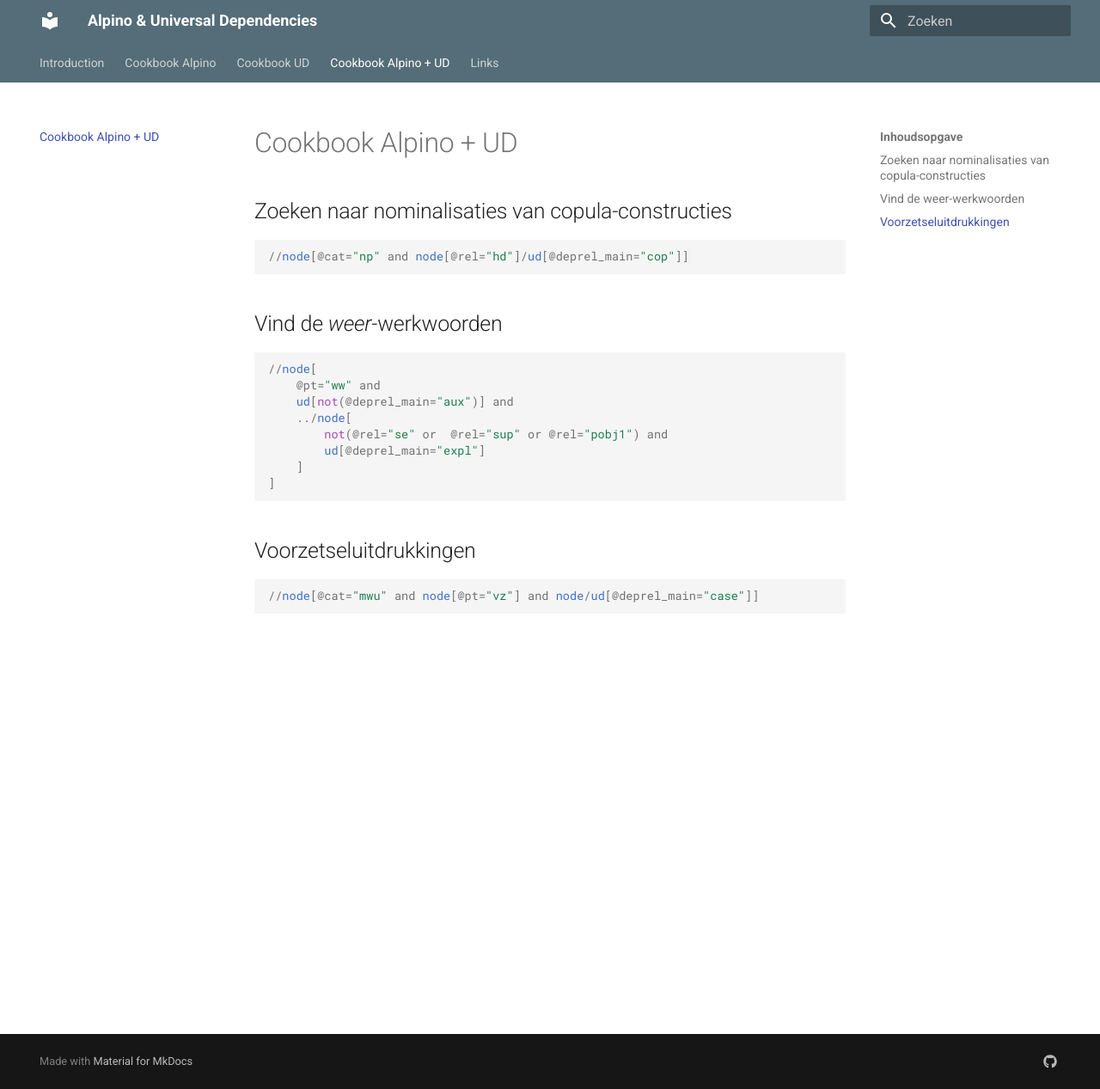
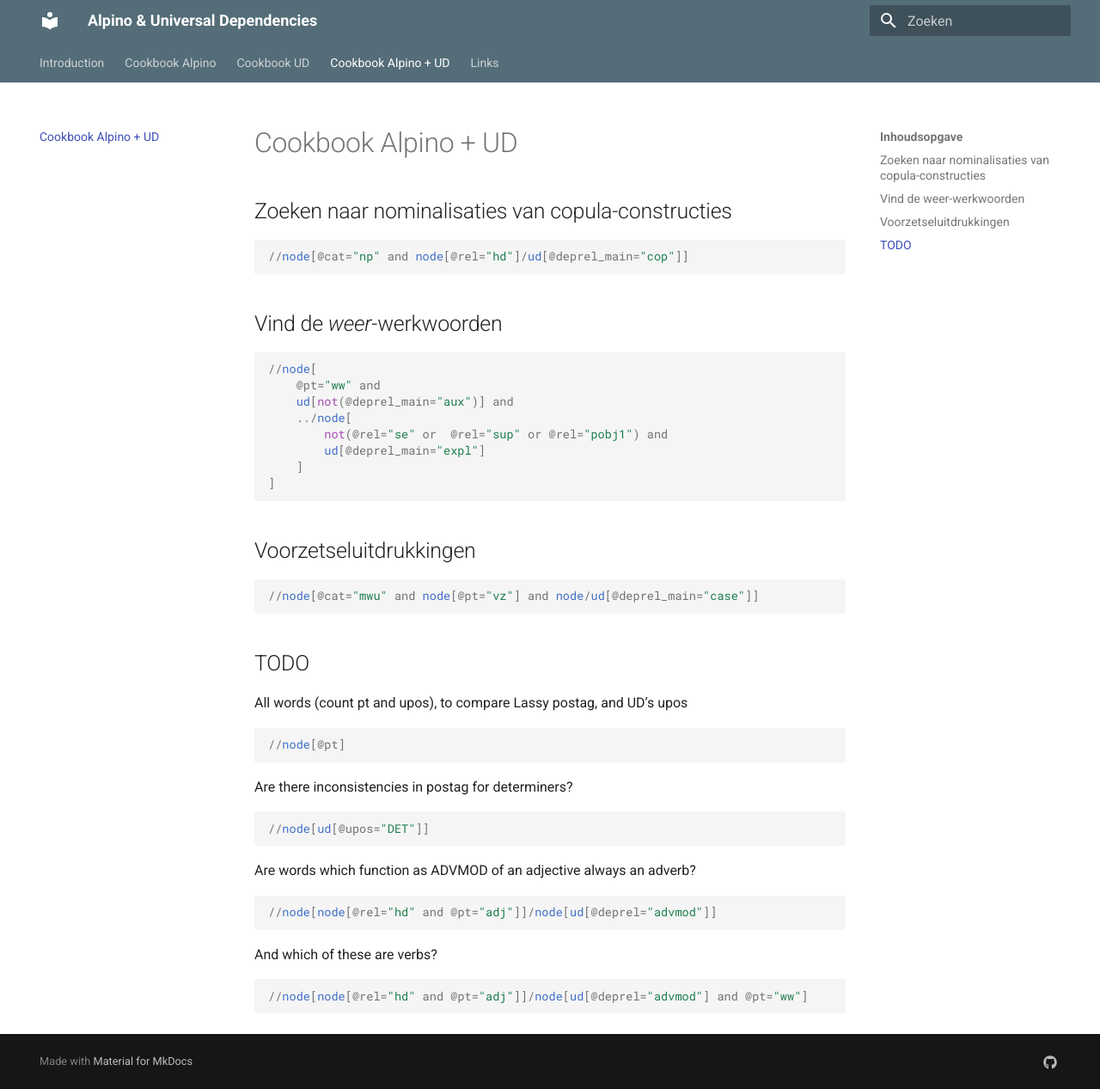
Before and after one commit to rug-compling/alud-docs, an MkDocs documentation site: the page built from docs/alpinoud.md, in a window 1280 px wide and 1267 px high. Shown: the whole window at 86% size. Built offline with MkDocs 1.6.1 and Material for MkDocs 9.7.7, drawn with Linux system fonts in a browser that asks for light colours.

Commit message:
voorbeelden van poster toegevoegd, onbewerkt

````diff
--- a/docs/alpinoud.md
+++ b/docs/alpinoud.md
@@ -24,3 +24,28 @@
 ```xquery
 //node[@cat="mwu" and node[@pt="vz"] and node/ud[@deprel_main="case"]]
 ```
+
+## TODO
+
+All words (count pt and upos), to compare Lassy postag, and UD’s upos
+
+```xquery
+//node[@pt]
+```
+
+Are there inconsistencies in postag for determiners?
+
+```xquery
+//node[ud[@upos="DET"]]
+```
+
+Are words which function as ADVMOD of an adjective always an adverb?
+
+```xquery
+//node[node[@rel="hd" and @pt="adj"]]/node[ud[@deprel="advmod"]]
+```
+
+And which of these are verbs?
+```xquery
+//node[node[@rel="hd" and @pt="adj"]]/node[ud[@deprel="advmod"] and @pt="ww"]
+```
````
Also changed, not shown: docs/ud.md (+25 -0 lines).
